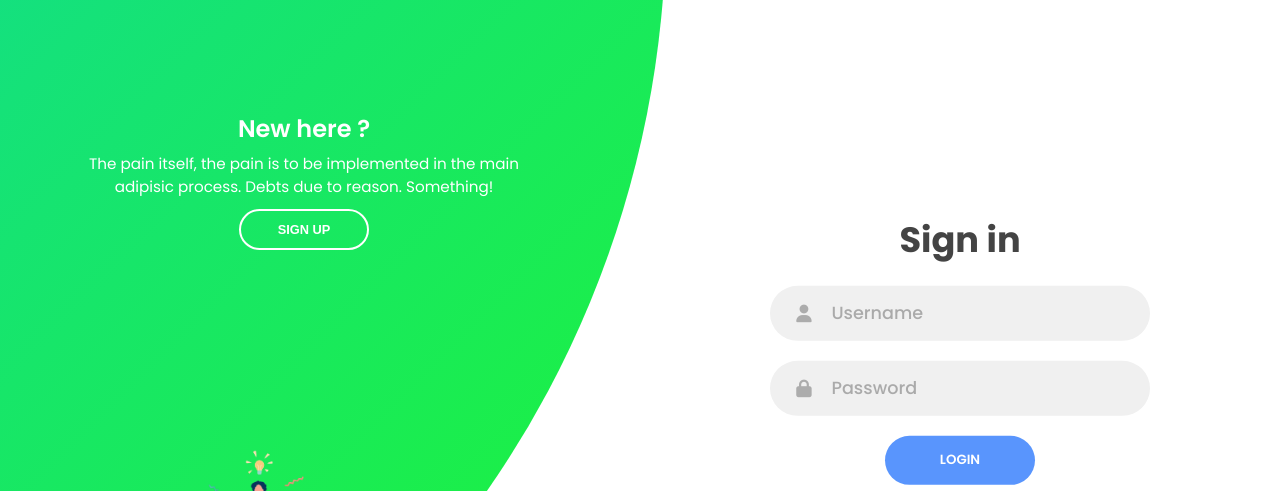
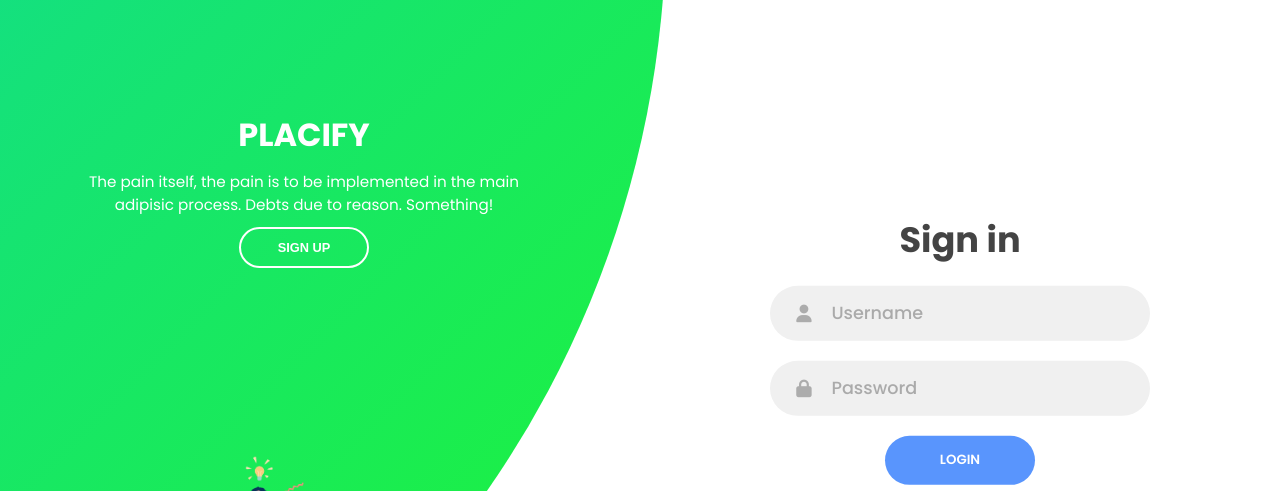
Before and after one commit to ChiragM1789/PLACIFY, a plain HTML site: page Placify/index.html in a window 1280 px wide. Shown: the top 491 px of the page. Drawn offline with Linux system fonts and the light colour scheme.

Commit message:
Add files via upload

```diff
--- a/Placify/index.html
+++ b/Placify/index.html
@@ -78,7 +78,7 @@
       <div class="panels-container">
         <div class="panel left-panel">
           <div class="content">
-            <h3>New here ?</h3>
+            <h1>PLACIFY</h1>
             <p>
                 The pain itself, the pain is to be implemented in the main adipisic process.
                 Debts due to reason. Something!
@@ -92,7 +92,7 @@
         </div>
         <div class="panel right-panel">
           <div class="content">
-            <h3>One of us ?</h3>
+            <h1>PLACIFY</h1>
             <p>
                 The pain itself is important to the main adipisicing elite. Ours
                 avoids the hardship.
```
